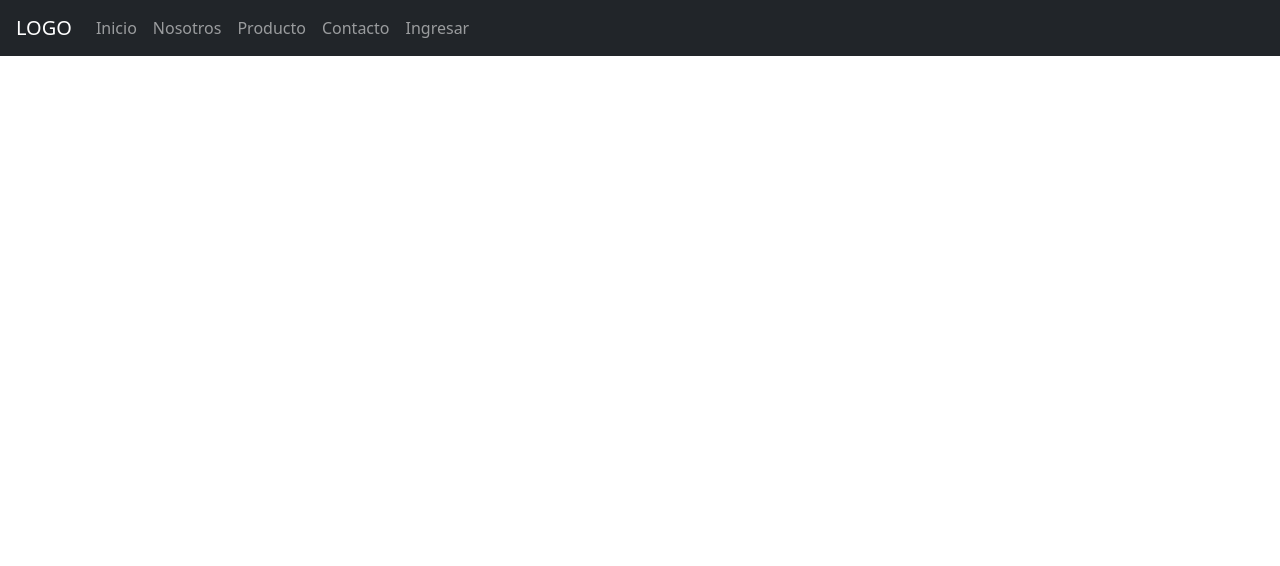
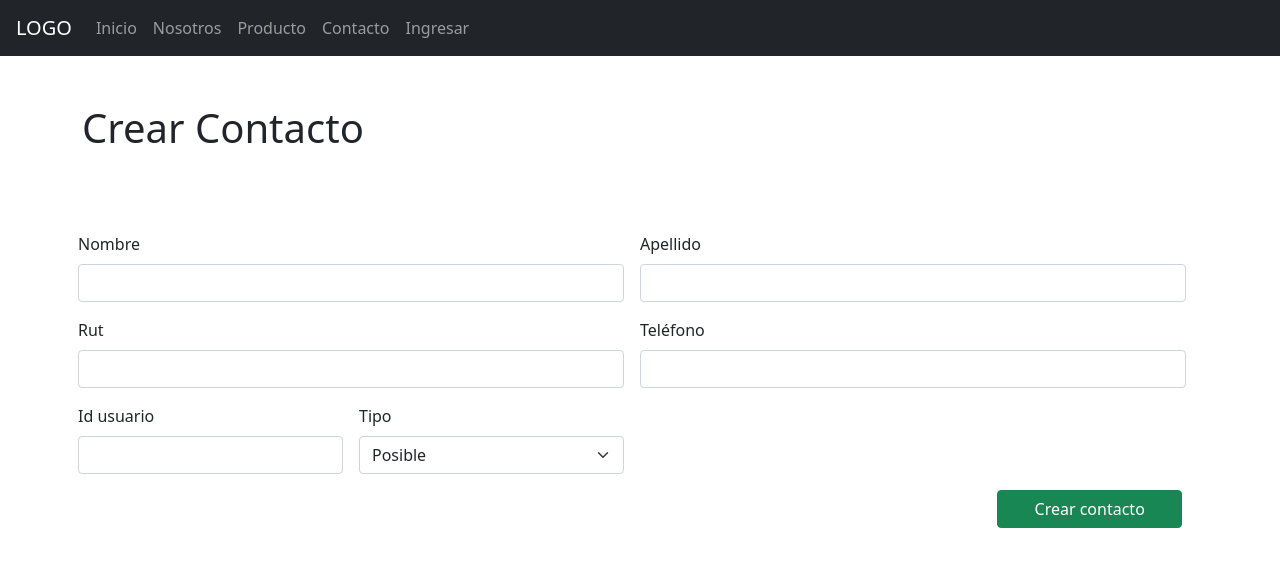
Before and after one commit to Emilioj17/CRM, a React (Create React App) app: page /crear/contacto in a window 1280 px wide. Shown: the top 566 px of the page. Built offline with nearby package versions, Linux system fonts and the light colour scheme; no server answers.

Commit message:
vista crear contacto

```diff
--- a/src/App.js
+++ b/src/App.js
@@ -15,6 +15,7 @@ import BienvenidoAdministrador from "./views/BienvenidoAdministrador";
 import PanelAdministrador from "./views/PanelAdministrador";
 import Contacts from "./views/Contacts";
 import Deals from "./views/Deals";
+import CreateContact from "./views/CreateContact";
 function App() {
   return (
     <>
@@ -30,6 +31,7 @@ function App() {
           <Route exact path="/category/:category_id" children= {<Category />} />
           <Route exact path="/contactos" children= {<Contacts/>} />
           <Route exact path="/tratos" children= {<Deals/>} />
+          <Route exact path="/crear/contacto" children= {<CreateContact/>} />
           <Route
             exact
             path="/product/:product_id"
--- a/src/store/flux.js
+++ b/src/store/flux.js
@@ -71,7 +71,6 @@ const getState = ({ getStore, getActions, setStore }) => {
                     }
                 }).then((response) => response.json())
                     .then((data) => {
-                        console.log(data)
                         setStore({
                             deals: data
                         })
--- a/src/views/Contacts.js
+++ b/src/views/Contacts.js
@@ -15,11 +15,12 @@ function Contact() {
                 <thead>
                     <tr>
                         <th scope="col">id</th>
+                        <th scope="col">Tipo</th>
                         <th scope="col">Nombre</th>
                         <th scope="col">Apellido</th>
                         <th scope="col">Rut</th>
                         <th scope="col">mail</th>
-                        <th scope="col">Telefono</th>
+                        <th scope="col">Teléfono</th>
                         <th scope="col">Creado</th>
                         <th scope="col">Id usuario</th>
                         <th scope="col">Acciones</th>
@@ -30,6 +31,7 @@ function Contact() {
                     {contacts.map((object, i) =>
                         <tr key={i}>
                             <th scope="row">{object.id}</th>
+                            <td>{object.type}</td>
                             <td>{object.name}</td>
                             <td>{object.last_name}</td>
                             <td>{object.rut}</td>
--- a/src/views/CreateContact.js
+++ b/src/views/CreateContact.js
@@ -2,8 +2,42 @@ import React from 'react'
 
 function CreateContact() {
     return (
-        <div>
-
+        <div className="container">
+            <div className="row">
+                <h1 className="my-5">Crear Contacto</h1>
+                <form className="row g-3">
+                    <div className="col-md-6">
+                        <label htmlFor="name" className="form-label">Nombre</label>
+                        <input type="text" className="form-control" id="name"/>
+                    </div>
+                    <div className="col-md-6">
+                        <label htmlFor="last_name" className="form-label">Apellido</label>
+                        <input type="text" className="form-control" id="last_name"/>
+                    </div>
+                    <div className="col-6">
+                        <label htmlFor="rut" className="form-label">Rut</label>
+                        <input type="text" className="form-control" id="rut"/>
+                    </div>
+                    <div className="col-6">
+                        <label htmlFor="inputAddress2" className="form-label">Teléfono</label>
+                        <input type="text" className="form-control" id="inputAddress2"/>
+                    </div>
+                    <div className="col-md-3">
+                        <label htmlFor="user_id" className="form-label">Id usuario</label>
+                        <input type="number" className="form-control" id="user_id" />
+                    </div>
+                    <div className="col-md-3">
+                        <label htmlFor="type" className="form-label">Tipo</label>
+                        <select id="type" className="form-select">
+                            <option defaultValue>Posible</option>
+                            <option>Contacto</option>
+                        </select>
+                    </div>
+                    <div className="col-12 d-flex">
+                        <button type="button" className="col-2 btn btn-success mx-1 ms-auto">Crear contacto</button>
+                    </div>
+                </form>
+            </div>
         </div>
     )
 }
--- a/src/views/CreateDeal.js
+++ b/src/views/CreateDeal.js
@@ -3,7 +3,7 @@ import React from 'react'
 function CreateDeal() {
     return (
         <div>
-
+            {/* TODO */}
         </div>
     )
 }
```
